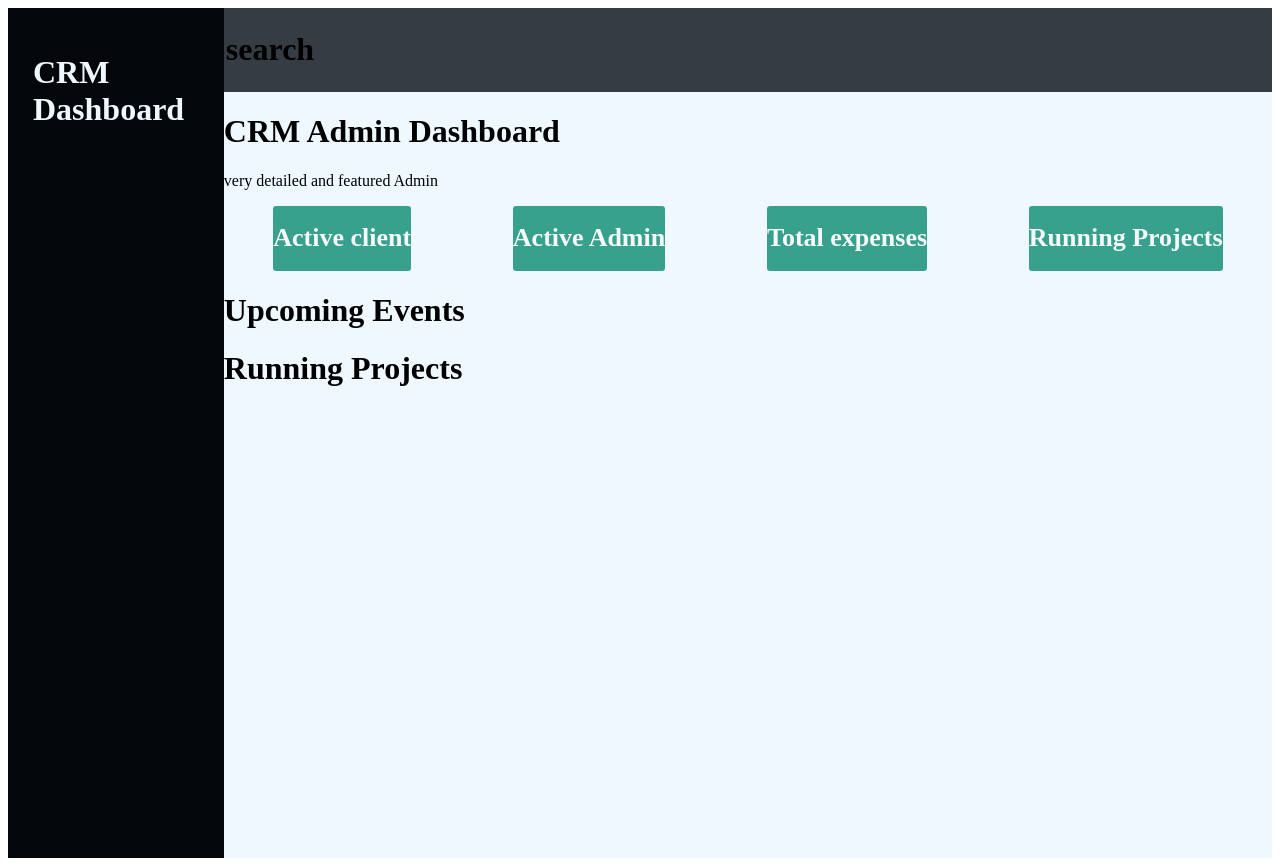
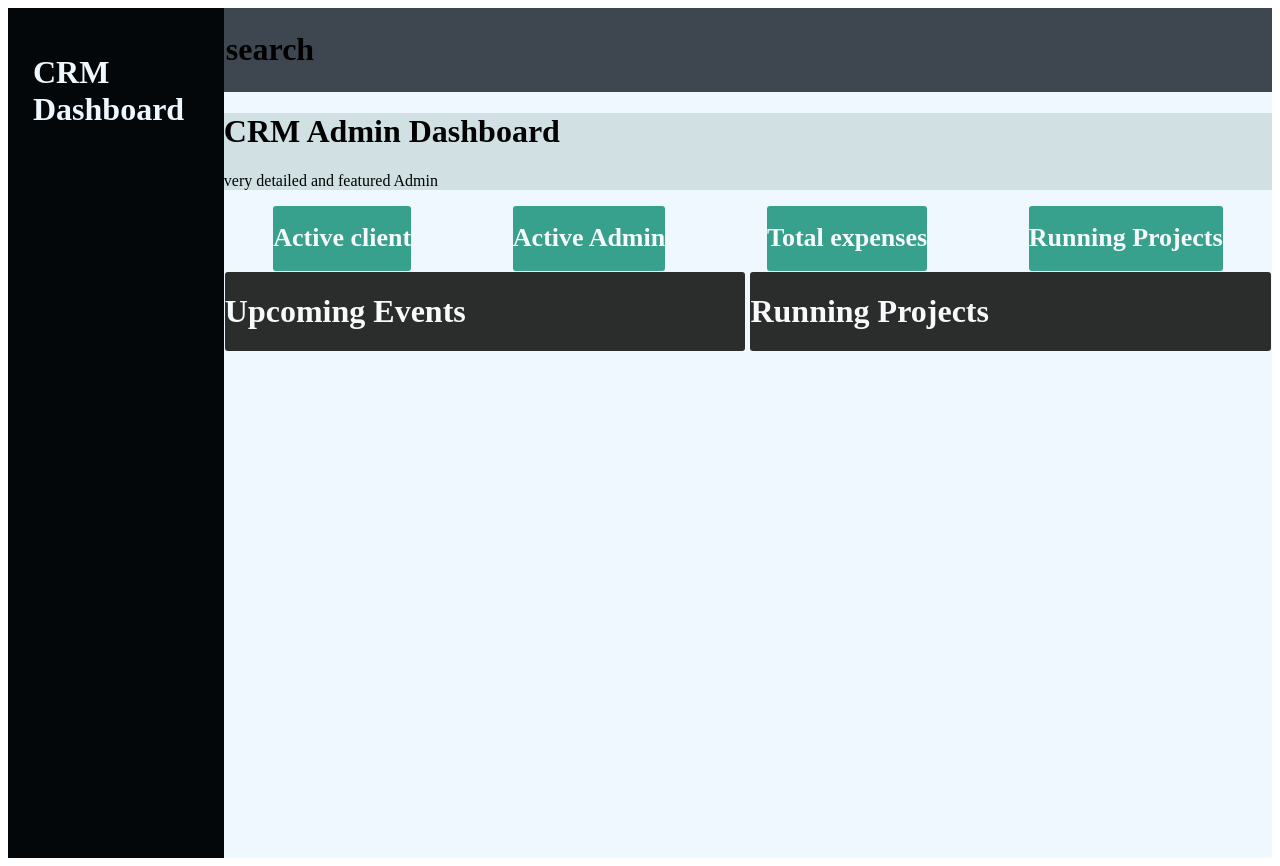
Before and after one commit to nawagirwacatherine/INTERVIEW2, a React (Vite) app in the folder interview2/: page / in a window 1280 px wide. Built offline with nearby package versions, Linux system fonts and the light colour scheme.

Commit message:
Add Items component

```diff
--- a/interview2/src/pages/Admin.jsx
+++ b/interview2/src/pages/Admin.jsx
@@ -4,6 +4,7 @@ import Icon from "./Icon"
 import AdminPart from "./AdminPart"
 import EventsAndProjects from "./EventsAndProjects"
 import Utilities from "./Utilities"
+import Items from "./Items"
 
 function Admin () {
     return(
@@ -36,10 +37,16 @@ function Admin () {
  <Utilities name='Running Projects'/>
 
  </div>
-   <div>
+   <div className="events">
         <EventsAndProjects name= 'Upcoming Events'/>
         <EventsAndProjects name ='Running Projects'/>
         </div>
+        </div>
+
+        <div className="items">
+           <Items />
+           <Items />
+
         </div>
         </div>
         </div>
--- a/interview2/src/pages/EventsAndProjects.jsx
+++ b/interview2/src/pages/EventsAndProjects.jsx
@@ -1,7 +1,7 @@
 function EventsAndProjects ({name}) {
 
     return(
-  <div className="events">
+  <div className="event">
    <h1>{name}</h1>
     </div>
 
--- /dev/null
+++ b/interview2/src/pages/Items.jsx
@@ -0,0 +1,11 @@
+function Items ({name}) {
+
+    return(
+  <div className="item">
+   <h1>{name}</h1>
+    </div>
+
+    )
+}
+
+export default Items;
--- a/interview2/src/styles/App.css
+++ b/interview2/src/styles/App.css
@@ -6,7 +6,7 @@
 }
 
 .container{
-    margin: 0;
+    margin: 3px;
     flex-direction: column;
     background-color: azure;
     align-items: flex-start;
@@ -32,17 +32,13 @@
 }
 #icon {
     padding: 2px;
-    background-color: rgb(53, 60, 67);
+    background-color: rgb(62, 71, 80);
    align-items: flex-start;
 }
 
 .dash-board{
-    background-color: aliceblue;
-}
+    background-color: rgb(209, 225, 227);
 
-.events {
-
-    background-color: aliceblue;
 }
 
 .utilities {
@@ -62,3 +58,24 @@
     color: rgb(248, 249, 250);
 
 }
+
+.events {
+    margin: 1px;
+    gap: 5px;
+    display: flex;
+    /* justify-content: space-around;
+    font-size:small;
+    align-self: flex-start; */
+
+    justify-content: space-between;
+    align-content: normal;
+}
+
+.event {
+    background-color: rgb(43, 45, 45);
+    border-radius: 3px;
+    align-self: flex-start;
+    color: rgb(248, 249, 250);
+    width: 50%;
+    height: 10%;
+}
```
Also changed, not shown: interview2/src/pages/Utilities.jsx (+0 -21 lines).
